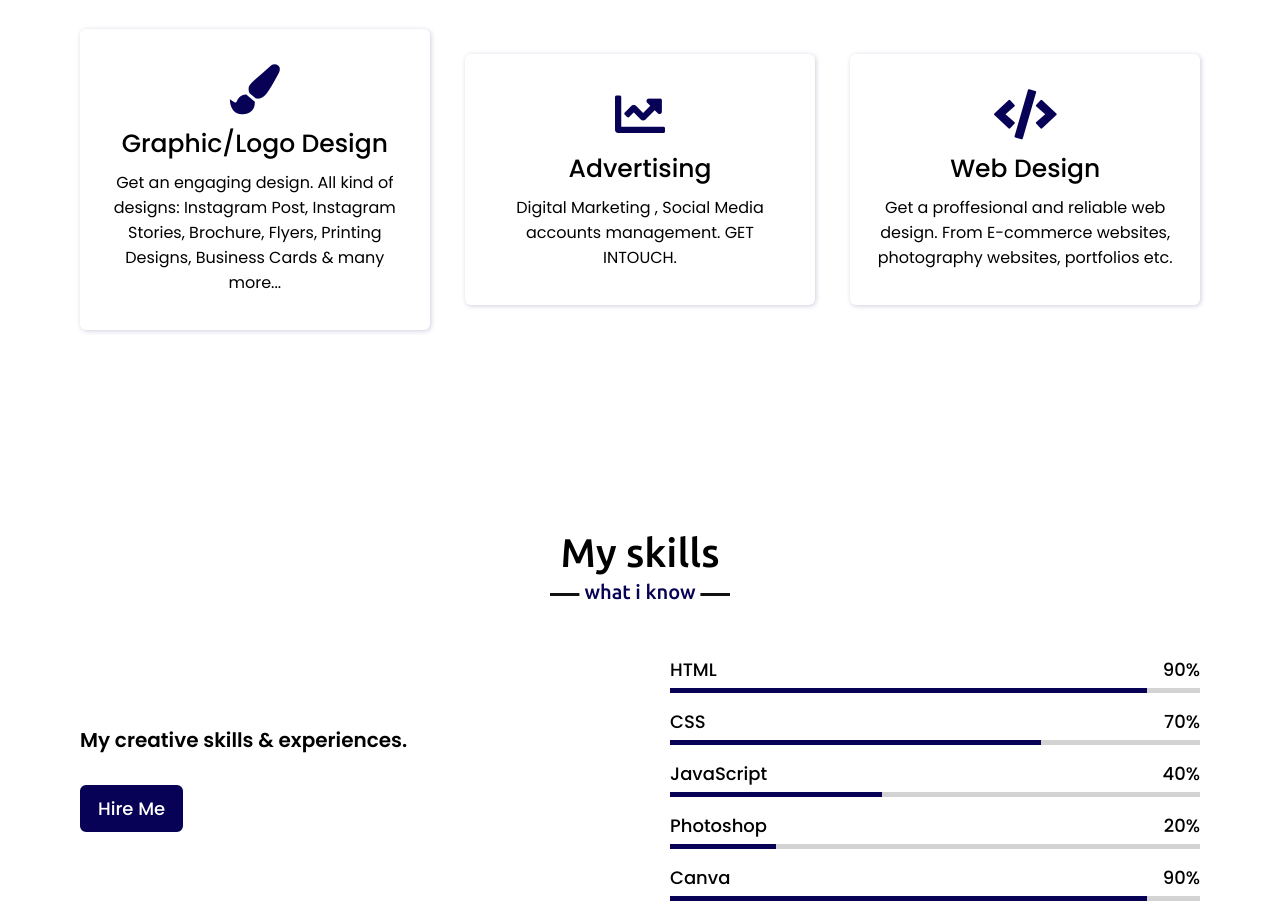
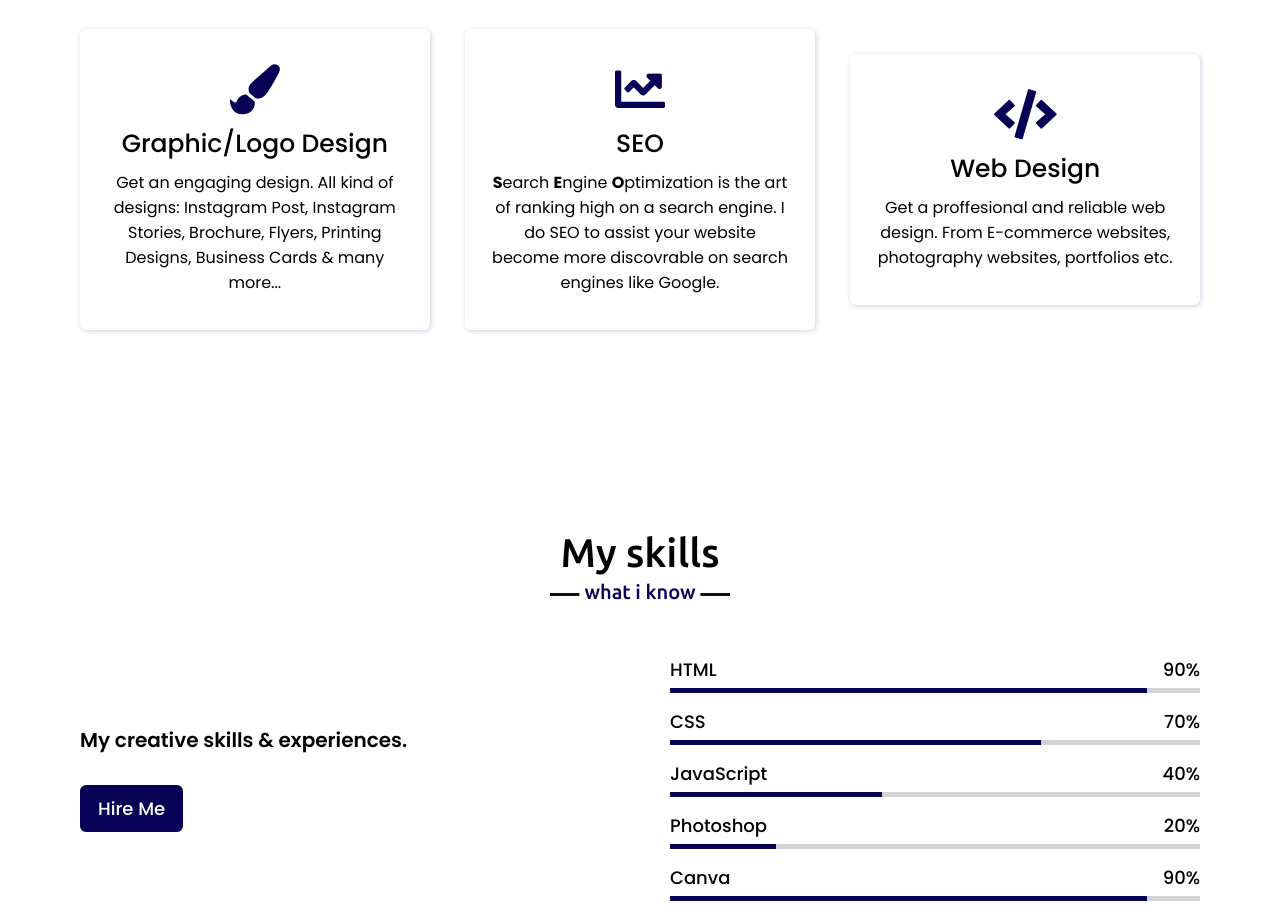
Before and after one commit to Uv-Katalist/kataTech, a plain HTML site: page index.html in a window 1280 px wide. Shown: the part 1740-2662 px from the top of the page. Drawn offline with nearby package versions, Linux system fonts and the light colour scheme.

Commit message:
SEO service

```diff
--- a/index.html
+++ b/index.html
@@ -95,10 +95,10 @@
                 <div class="card">
                     <div class="box">
                         <i class="fas fa-chart-line"></i>
-                        <div class="text">Advertising</div>
+                        <div class="text">SEO</div>
                         <p>
-                            Digital Marketing , Social Media accounts management.
-                            GET INTOUCH.
+                            <b>S</b>earch <b>E</b>ngine <b>O</b>ptimization is the art of ranking high on a search engine.
+                            I do SEO to assist your website become more discovrable on search engines like Google.
                         </p>
                     </div>
                 </div>
```
